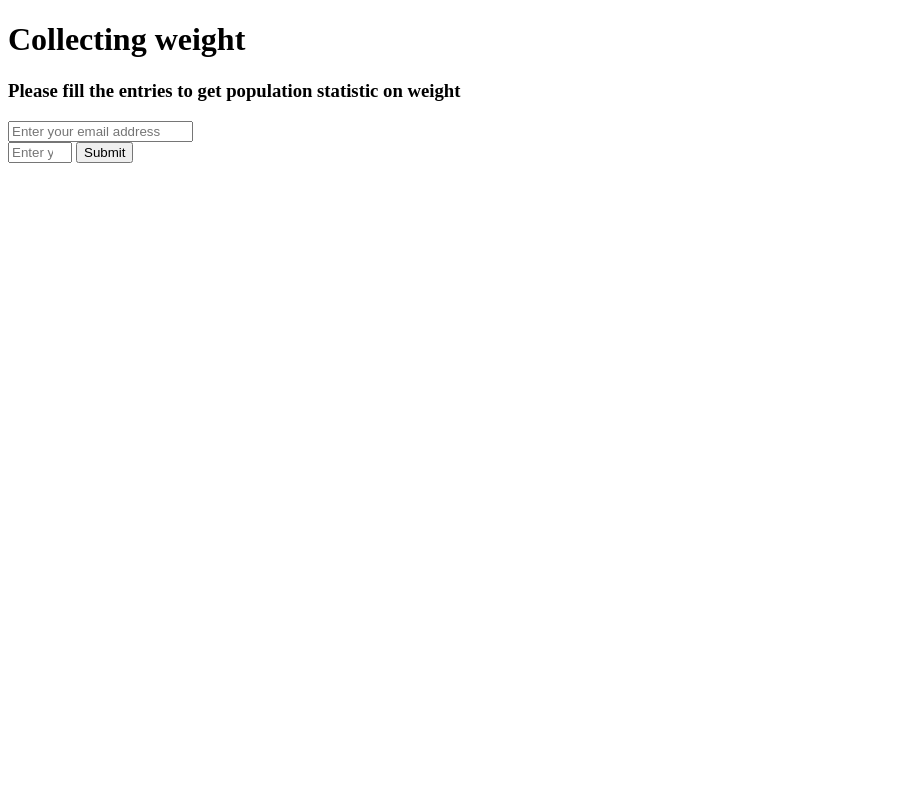
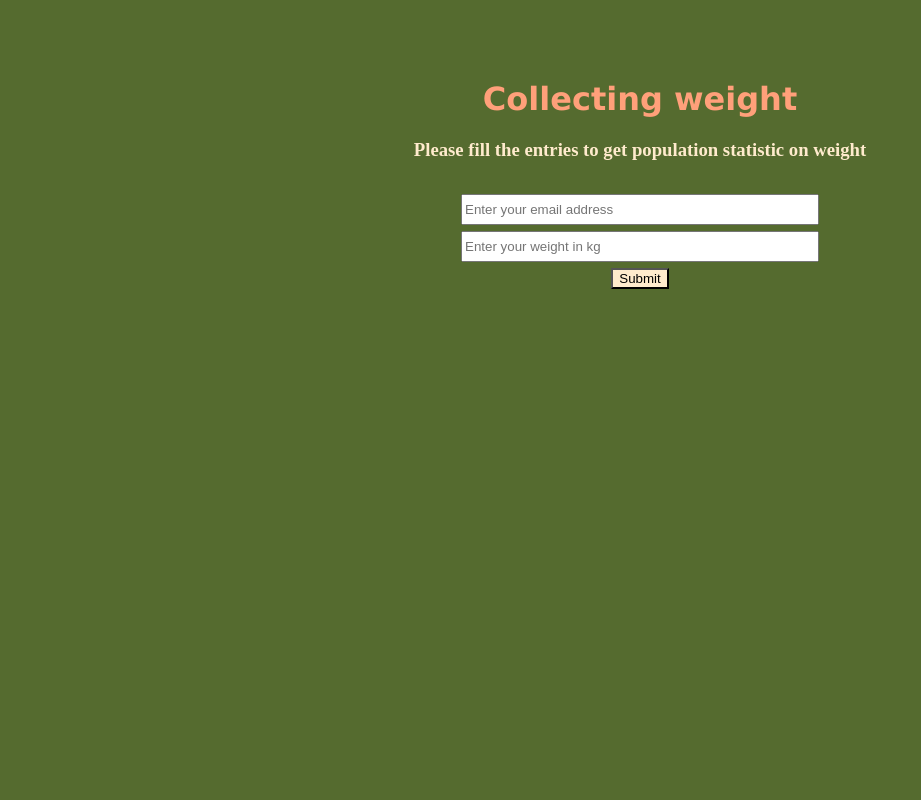
Before and after one commit to Kurama2d/data_collector, a Python web app: template templates/index.html in a window 1280 px wide. Shown: the whole page, without its empty margins (0-921 px from the left). Run offline with Jinja, Linux system fonts and the light colour scheme; the template is opened without the code that fills it, so the values that code supplies are empty.

Commit message:
css_update

```diff
--- a/static/main.css
+++ b/static/main.css
@@ -0,0 +1,45 @@
+html, body {
+    height : 100%;
+    margin : 0
+}
+
+
+.container {
+    margin : 0 auto;
+    width : 100%;
+    height : 100%;
+    background-color :darkolivegreen;
+    color :blanchedalmond;
+    overflow: hidden;
+    text-align: center;
+}
+
+.container h1 {
+    font-family:'Lucida Sans', 'Lucida Sans Regular', 'Lucida Grande', 'Lucida Sans Unicode', Geneva, Verdana, sans-serif;
+    font-size: 30;
+    color:lightsalmon;
+    margin-top: 80px;
+}
+
+.container form {
+    margin: 30px
+}
+
+.container input {
+    width: 350px;
+    height: 25px;
+    font-size: 16;
+    margin: 3px;
+    transition: all 0.2s ease-in-out;
+}
+
+.container button {
+    width: 200;
+    height: 25;
+    margin: 3px;
+    background-color: blanchedalmond;
+}
+
+.container p {
+    margin: 150px;
+}
--- a/templates/index.html
+++ b/templates/index.html
@@ -10,7 +10,7 @@
                 <h3> Please fill the entries to get population statistic on weight</h3>
                 <form action="success.html" method="POST">
                     <input title="Your email will be save with us" placeholder="Enter your email address" type="email" name="email_name" required><br>
-                    <input title="Your data will be save with us" placeholder="Enter your weight in kg" type="number" min="2" max="300" name="weight_data" required>
+                    <input title="Your data will be save with us" placeholder="Enter your weight in kg" type="number" min="2" max="300" name="weight_data" required><br>
                     <button type="submit"> Submit </button>
                 </form>
             </div>
--- a/templates/success.html
+++ b/templates/success.html
@@ -6,7 +6,7 @@
     </head>
         <body>
             <div class="container">
-                <p> Thank you for your submission <br>
+                <p> Thank you for your submission! <br>
                     You will receive an email with the survey results shortly.
                      </p>
             </div>
```
